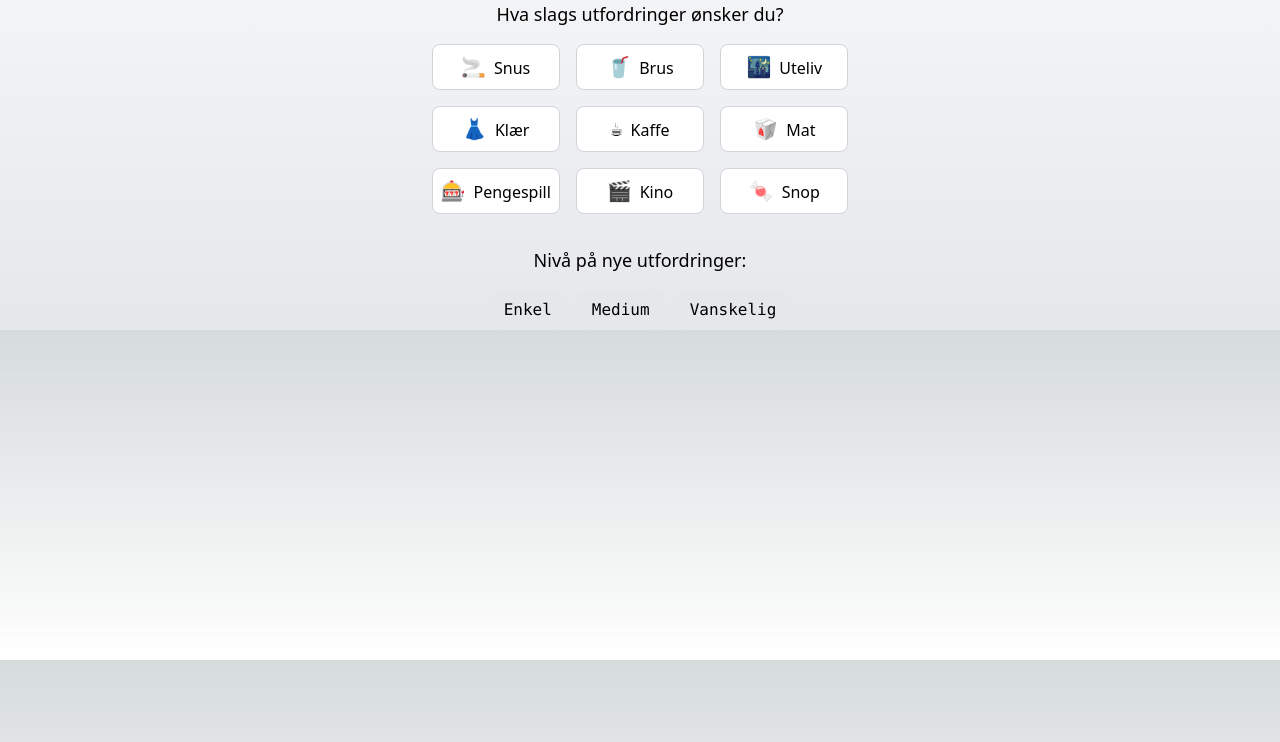
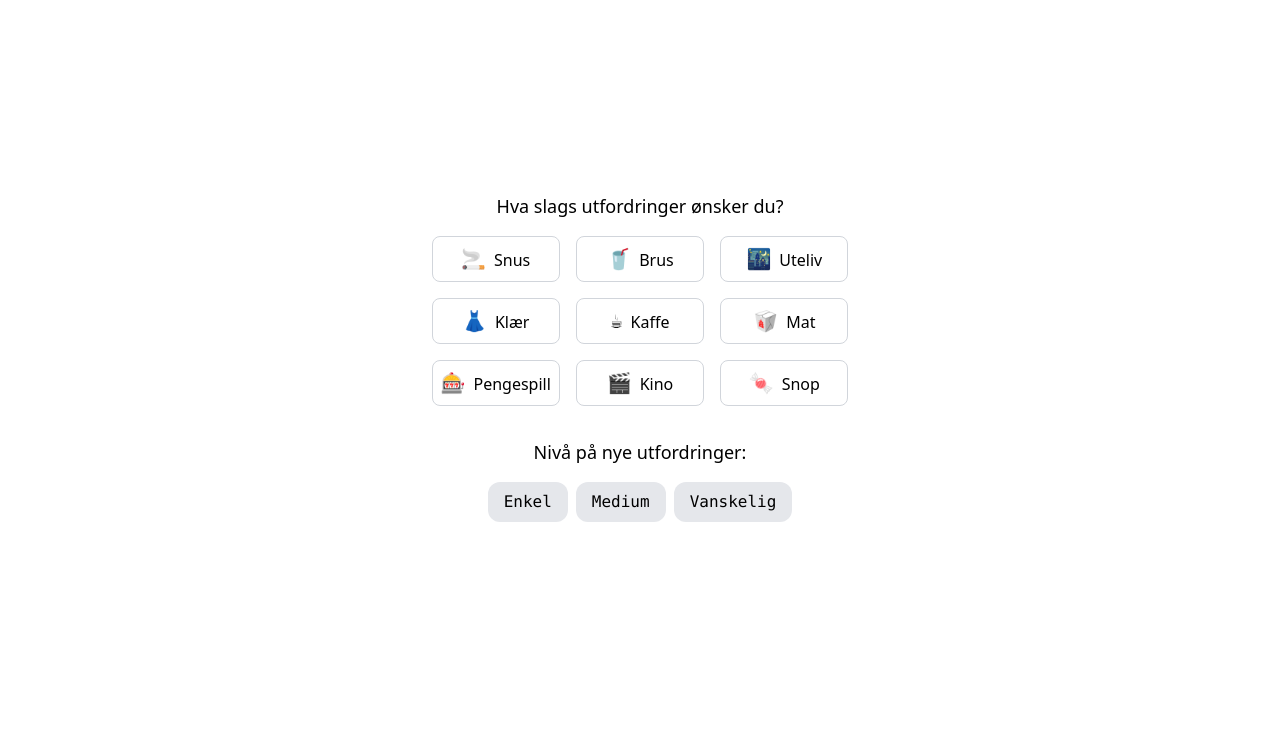
Before and after one commit to emilaastrom/Systemutvikling2-Frontend, a Next.js app: page /bankId/CustomizeExperience in a window 1280 px wide. Shown: the top 742 px of the page. Built offline with nearby package versions, Linux system fonts and the light colour scheme.

Commit message:
update routing

```diff
--- a/src/app/bankId/ChooseAccount/page.tsx
+++ b/src/app/bankId/ChooseAccount/page.tsx
@@ -9,6 +9,7 @@ import { Account, SelectedAccounts } from "@/util/types/BankTypes";
 const ChooseAccount = () => {
   const [accounts, setAccounts] = useState<Account[]>([]);
   const [isLoading, setIsLoading] = useState(true);
+  const [nr, setNr] = useState(1);
 
   const [selectedAccounts, setSelectedAccounts] = useState<SelectedAccounts>({
     From: null,
@@ -21,20 +22,16 @@ const ChooseAccount = () => {
     const fetchAccounts = async () => {
       setIsLoading(true); // Start loading
       try {
-                const response = await apiHandler(
-                    "bank",
-                    "get",
-                    "/getAccounts"
-                );
+        const response = await apiHandler("bank", "get", "/getAccounts");
         if (response.data) {
           console.log("response.data", response.data);
           setAccounts(
             response.data.map((account) => ({
-                            id: account.bban, // Assuming `bban` should be mapped to `id`
+              id: account.bban,
               number: account.bban,
               name: account.name,
-                            ownerName: account.ownerName, // Make sure `ownerName` is always provided by the API
-                            type: account.type, // Ensure this is actually 'type' in the API or adjust accordingly
+              ownerName: account.ownerName,
+              type: account.type,
             }))
           );
         }
@@ -54,9 +51,7 @@ const ChooseAccount = () => {
   const handleSubmission = async () => {
     console.log("Selected accounts:", selectedAccounts);
     if (!selectedAccounts.From || !selectedAccounts.To) {
-            setError(
-                "Feilmelding: Du må velge kontoer for både utgifter og sparing"
-            );
+      setError("Feilmelding: Du må velge kontoer for både utgifter og sparing");
       return;
     }
 
@@ -77,7 +72,7 @@ const ChooseAccount = () => {
 
       if (response.status === 200) {
         console.log("Successfully set accounts");
-                Router.push("/bankId/customizeexperience");
+        Router.push("/bankId/CustomizeExperience");
       } else {
         console.error("Failed to set accounts:", response.data);
         setError("Feilmelding: Klarte ikke å velge kontoer");
@@ -116,8 +111,8 @@ const ChooseAccount = () => {
           På tide å konfigurere kontoer:
         </h1>
         <p className="text-xl text-gray-700 mb-3 ">
-                    Velg en konto du vil overføre penger fra, <br /> og en hvor
-                    du ønsker å spare pengene.
+          Velg en konto du vil overføre penger fra, <br /> og en hvor du ønsker
+          å spare pengene.
         </p>
       </div>
       <AccountSelect
--- a/src/app/bankId/CustomizeExperience/page.tsx
+++ b/src/app/bankId/CustomizeExperience/page.tsx
@@ -1,15 +1,19 @@
 "use client";
 import React from "react";
 import CustomizeExperience from "../../components/settings/CustomizeExperience";
-function Page() {
+function Customize() {
   return (
-    <div>
-      <CustomizeExperience
-        setSelectedDifficulty={undefined}
-        setSelectedChallenges={undefined}
-      />
+    <div className="h-screen bg-white">
+      <div className="h-2/3 ">
+        <div className="pt-48">
+          <CustomizeExperience
+            setSelectedDifficulty={undefined}
+            setSelectedChallenges={undefined}
+          />
+        </div>
+      </div>
     </div>
   );
 }
 
-export default Page;
+export default Customize;
--- a/src/app/components/auth/RegisterForm.tsx
+++ b/src/app/components/auth/RegisterForm.tsx
@@ -54,7 +54,7 @@ const RegisterForm = ({
   const handleVerificationSubmit = async () => {
     try {
       await verifyEmail(userData.verificationCode);
-            router.push("/");
+      router.push("/bankId");
     } catch (error) {
       console.error(error);
       setErrorMessage("Verifikasjon av e-post gikk galt, prøv igjen.");
@@ -160,12 +160,9 @@ const RegisterForm = ({
               exit={{ scale: 0 }}
             >
               <div className="w-64 h-64 p-8 bg-gray-100 rounded-2xl">
-                                <h1 className="text-8xl text-center mb-5">
-                                    🔥
-                                </h1>
+                <h1 className="text-8xl text-center mb-5">🔥</h1>
                 <h1 className="text-md text-center font-mono text-black">
-                                    Du har nå fått en verdifikasjons-token på
-                                    Epost!
+                  Du har nå fått en verdifikasjons-token på Epost!
                 </h1>
               </div>
               <input
```
Lines whose indentation alone changed are shown as unchanged.
